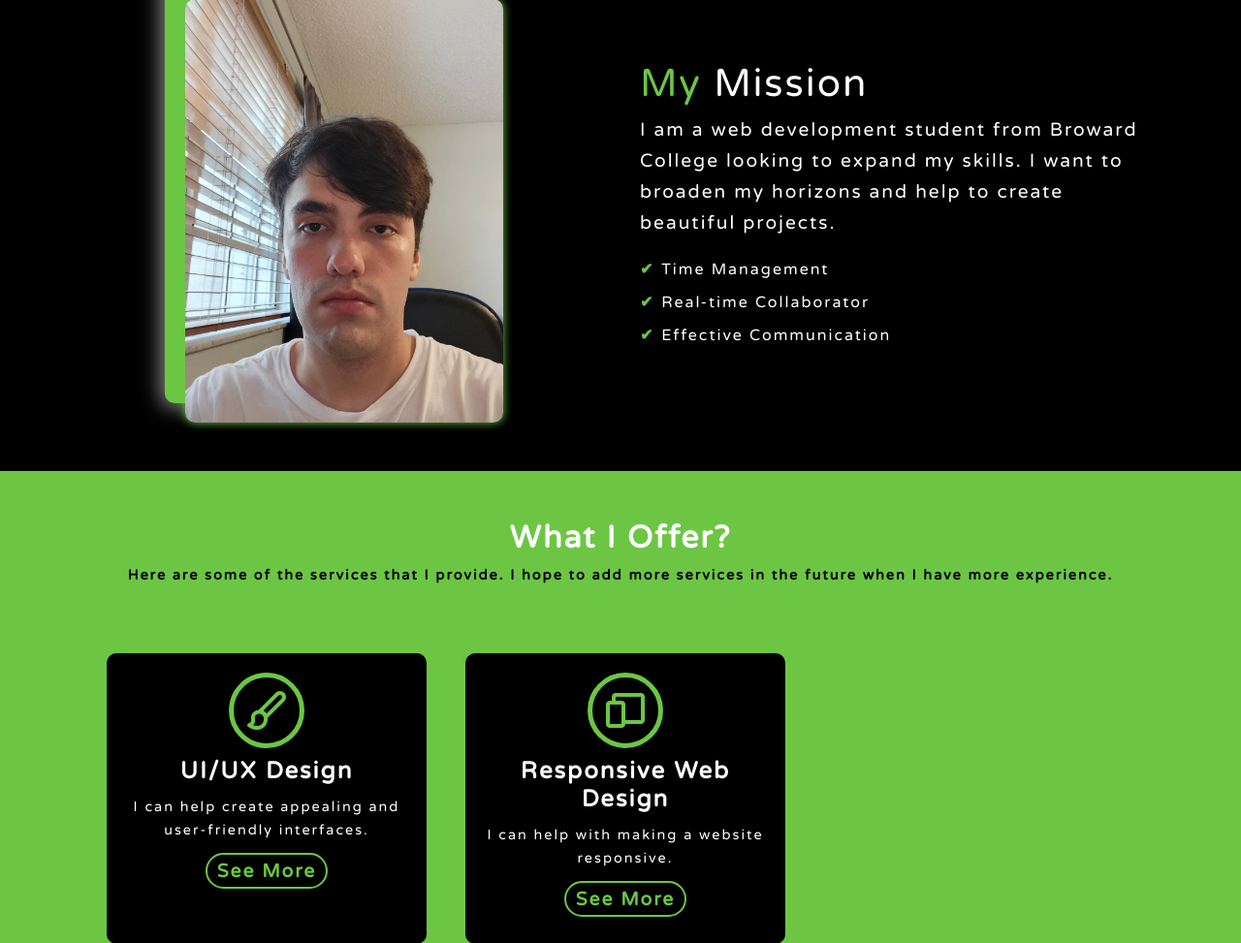
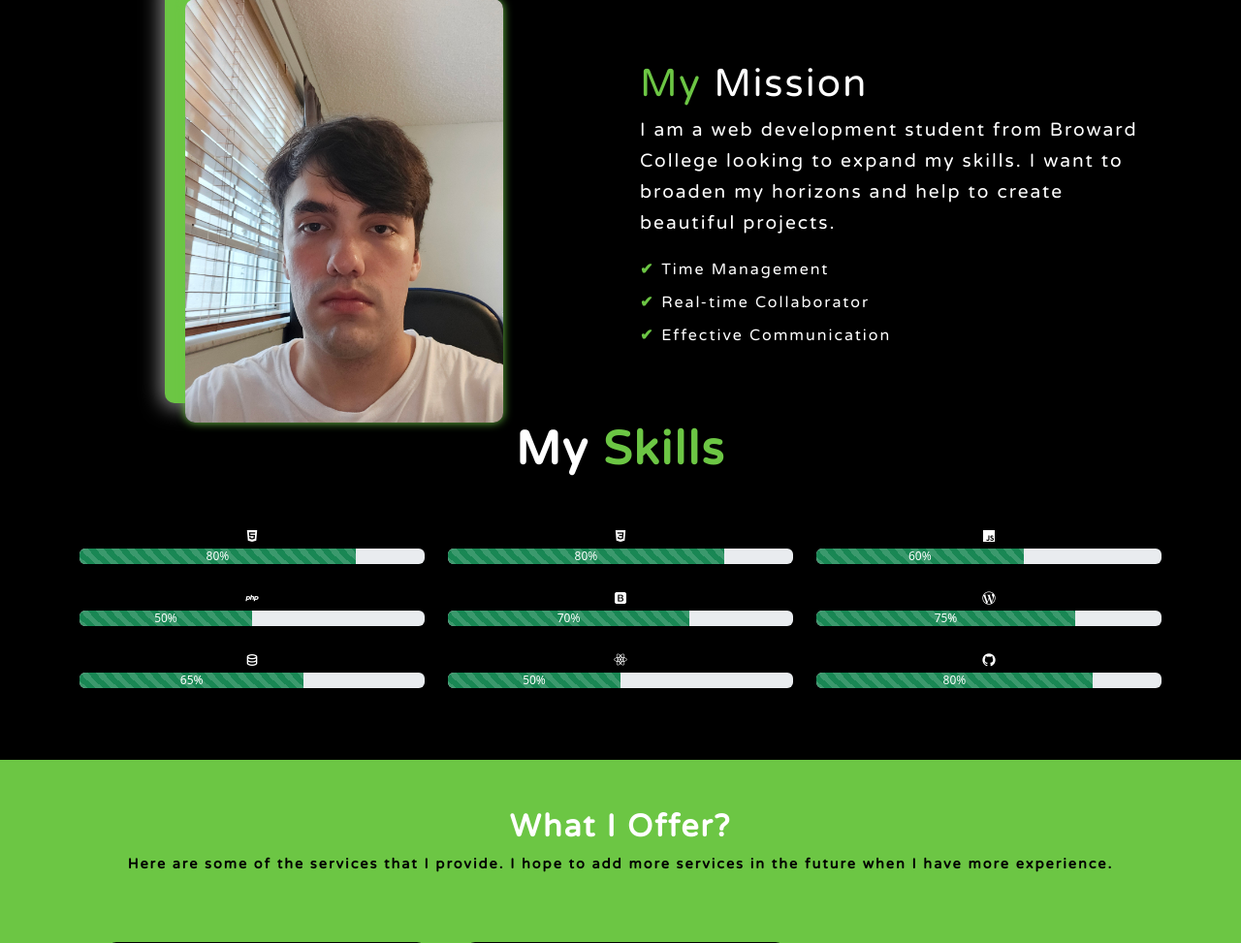
Before and after one commit to Daniel1000c/creatorRepo, a PHP site: page / in a window 1280 px wide. Shown: the part 682-1655 px from the top of the page at 97% size. Run offline with PHP 8.4, Linux system fonts and the light colour scheme.

Commit message:
add skills section

```diff
--- a/index.php
+++ b/index.php
@@ -51,6 +51,78 @@
            </div>
         </div>
 
+        <h1>My <span>Skills</span></h1>
+
+        <!--Skills row container-->
+        <div class="row mt-5 skillContainer">
+
+            <!--Column Items-->
+
+            <!--Skill Card-->
+            <div class="col-12 col-md-4 mb-4 skillCard">
+                <i class="bx bxl-html5"></i>
+                <div class="progress" role="progressbar" aria-label="Default striped example" aria-valuenow="80" aria-valuemin="0" aria-valuemax="100">
+                    <div class="progress-bar progress-bar-striped text-bg-success" style="width: 80%">80%</div>
+                </div>
+            </div>
+            <!--Skill Card-->
+            <div class="col-12 col-md-4 mb-4 skillCard">
+                <i class="bx bxl-css3"></i>
+                <div class="progress" role="progressbar" aria-label="Default striped example" aria-valuenow="80" aria-valuemin="0" aria-valuemax="100">
+                    <div class="progress-bar progress-bar-striped text-bg-success" style="width: 80%">80%</div>
+                </div>
+            </div>
+            <!--Skill Card-->
+            <div class="col-12 col-md-4 mb-4 skillCard">
+                <i class="bx bxl-javascript"></i>
+                <div class="progress" role="progressbar" aria-label="Default striped example" aria-valuenow="60" aria-valuemin="0" aria-valuemax="100">
+                    <div class="progress-bar progress-bar-striped text-bg-success" style="width: 60%">60%</div>
+                </div>
+            </div>
+            <!--Skill Card-->
+            <div class="col-12 col-md-4 mb-4 skillCard">
+                <i class="bx bxl-php"></i>
+                <div class="progress" role="progressbar" aria-label="Default striped example" aria-valuenow="50" aria-valuemin="0" aria-valuemax="100">
+                    <div class="progress-bar progress-bar-striped text-bg-success" style="width: 50%">50%</div>
+                </div>
+            </div>
+            <!--Skill Card-->
+            <div class="col-12 col-md-4 mb-4 skillCard">
+                <i class="bx bxl-bootstrap"></i>
+                <div class="progress" role="progressbar" aria-label="Default striped example" aria-valuenow="70" aria-valuemin="0" aria-valuemax="100">
+                    <div class="progress-bar progress-bar-striped text-bg-success" style="width: 70%">70%</div>
+                </div>
+            </div>
+            <!--Skill Card-->
+            <div class="col-12 col-md-4 mb-4 skillCard">
+                <i class="bx bxl-wordpress"></i>
+                <div class="progress" role="progressbar" aria-label="Default striped example" aria-valuenow="75" aria-valuemin="0" aria-valuemax="100">
+                    <div class="progress-bar progress-bar-striped text-bg-success" style="width: 75%">75%</div>
+                </div>
+            </div>
+            <!--Skill Card-->
+            <div class="col-12 col-md-4 mb-4 skillCard">
+                <i class="bx bx-data"></i>
+                <div class="progress" role="progressbar" aria-label="Default striped example" aria-valuenow="65" aria-valuemin="0" aria-valuemax="100">
+                    <div class="progress-bar progress-bar-striped text-bg-success" style="width: 65%">65%</div>
+                </div>
+            </div>
+            <!--Skill Card-->
+            <div class="col-12 col-md-4 mb-4 skillCard">
+                <i class="bx bxl-react"></i>
+                <div class="progress" role="progressbar" aria-label="Default striped example" aria-valuenow="50" aria-valuemin="0" aria-valuemax="100">
+                    <div class="progress-bar progress-bar-striped text-bg-success" style="width: 50%">50%</div>
+                </div>
+            </div>
+            <!--Skill Card-->
+            <div class="col-12 col-md-4 mb-4 skillCard">
+                <i class="bx bxl-github"></i>
+                <div class="progress" role="progressbar" aria-label="Default striped example" aria-valuenow="80" aria-valuemin="0" aria-valuemax="100">
+                    <div class="progress-bar progress-bar-striped text-bg-success" style="width: 80%">80%</div>
+                </div>
+            </div>
+
+        </div>
     </div>
 </section>
 
```
